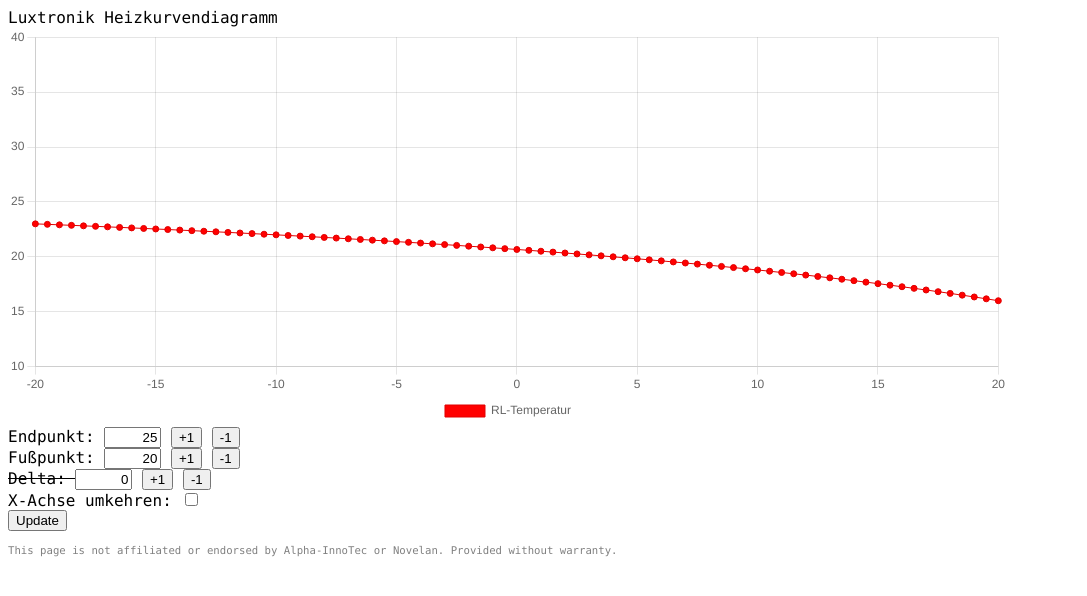
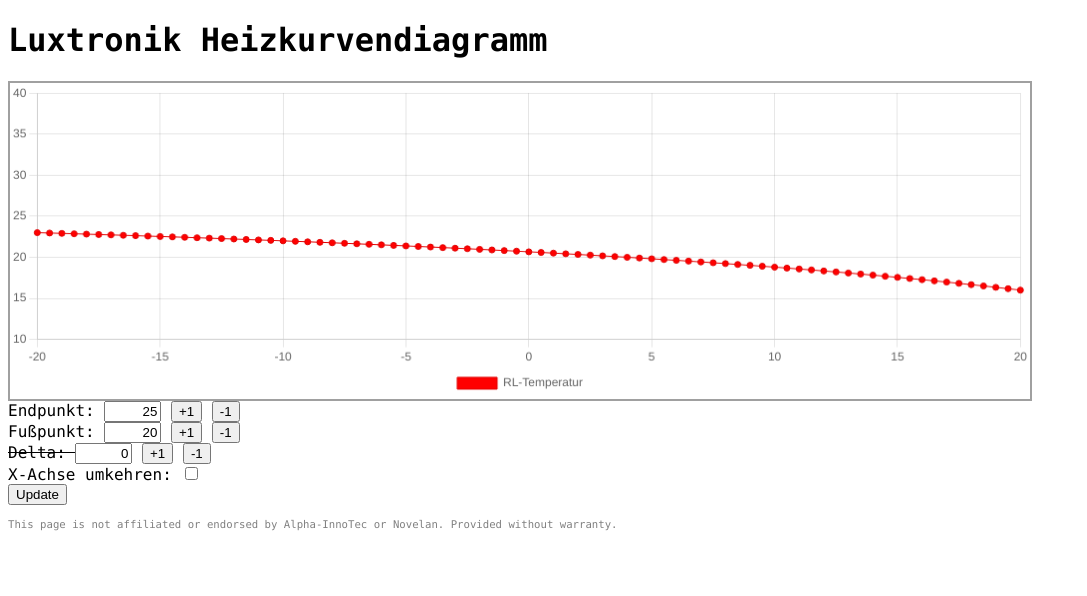
Before and after one commit to mnemo70/luxtronik-wpchart, a website: page heatcurve.html in a window 1280 px wide. Shown: the whole page, without its empty margins (0-1087 px from the left). Drawn offline with Linux system fonts and the light colour scheme.

Commit message:
Made chart adapt to window width.

```diff
--- a/heatcurve.html
+++ b/heatcurve.html
@@ -20,6 +20,9 @@ body {
 .footer {
   font-size: 8pt;
   color: #808080;
+}
+canvas {
+  border: 2px solid #a0a0a0;
 }
 /*
 Slider from: https://www.w3schools.com/howto/howto_js_rangeslider.asp
@@ -65,10 +68,12 @@ Slider from: https://www.w3schools.com/howto/howto_js_rangeslider.asp
 </head>
 
 <body>
-    <div>Luxtronik Heizkurvendiagramm</div>
-    <div class="chart-container" style="width: 1000px; height: 400px">
-        <canvas id="myChart" width="1000" height="400"></canvas>
+    <h1>Luxtronik Heizkurvendiagramm</h1>
+
+    <div class="chart-container" style="position: relative; width: 80vw; height: 40vh">
+        <canvas id="myChart"></canvas>
     </div>
+
     <div>
         <!--<div class="slidecontainer">
             <input type="range" id="myRange" min="10" max="50" value="25" class="slider">
--- a/heatcurve.js
+++ b/heatcurve.js
@@ -112,6 +112,7 @@ function initChart() {
             }]
         },
         options: {
+            maintainAspectRatio: false,
             plugins: {
                 legend: {
                     position: "bottom"
```
